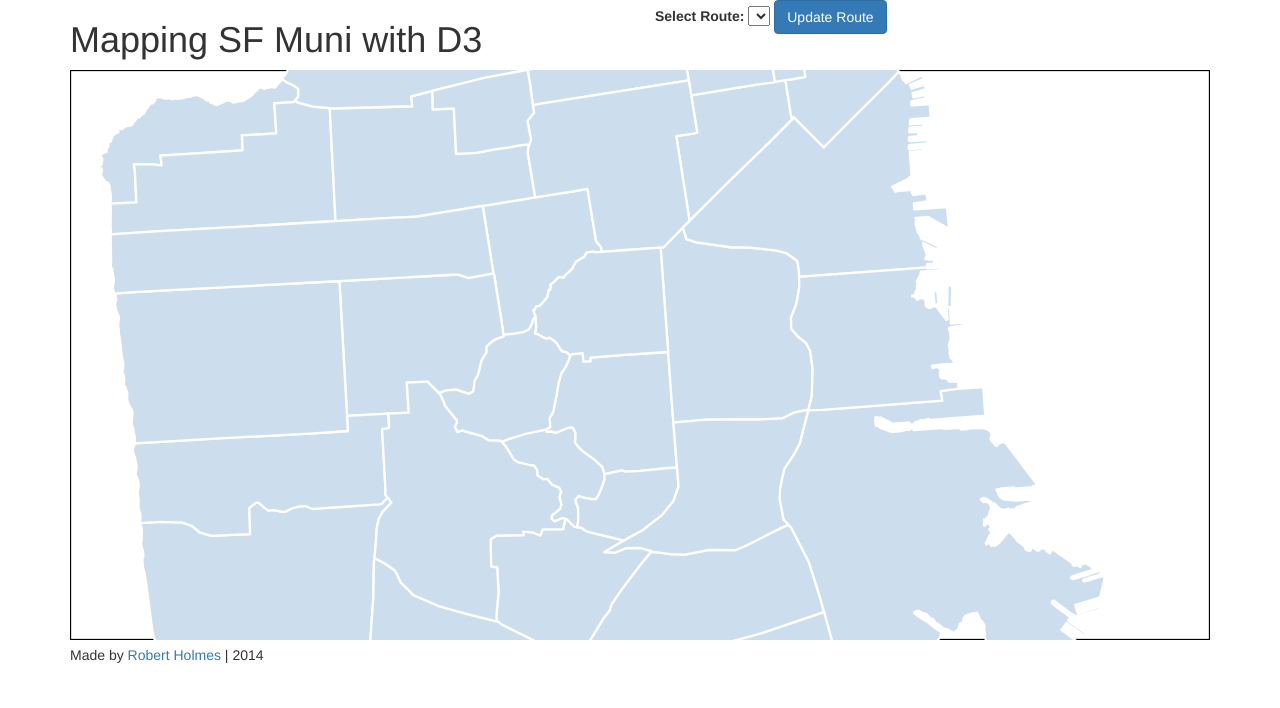
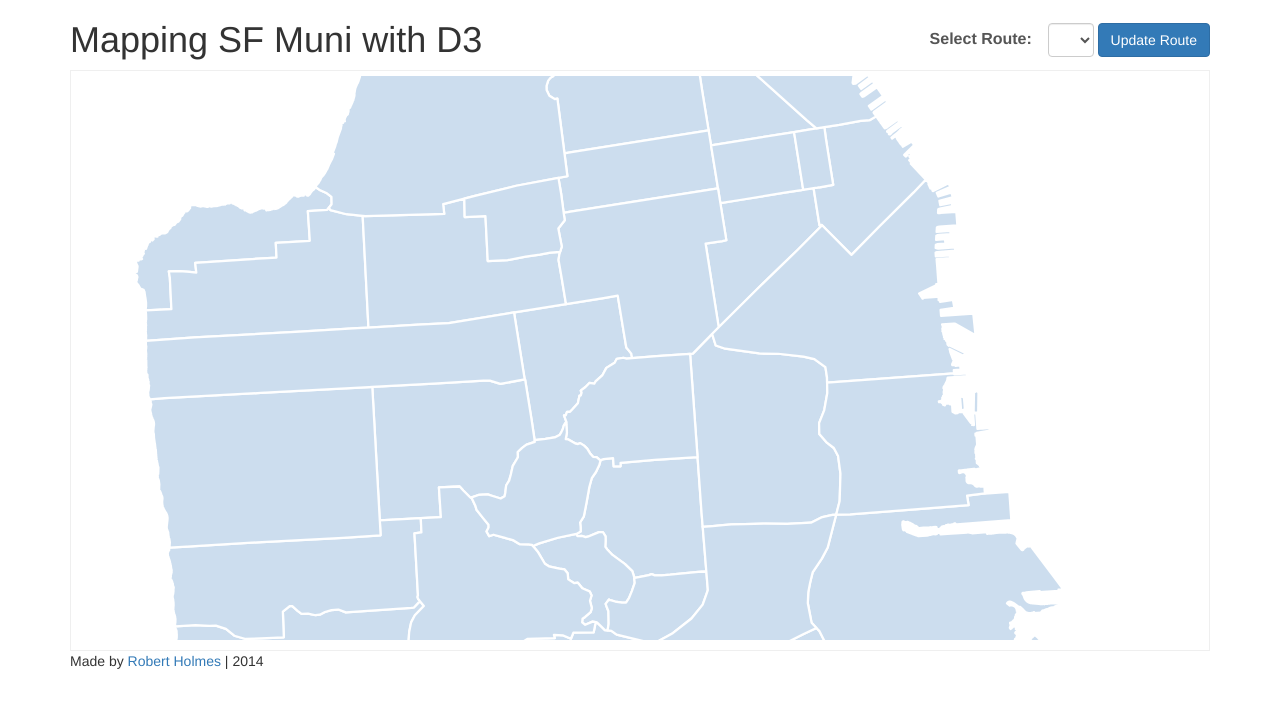
Before and after one commit to rwholmes/sf-transit, a website with bundled scripts: page index.html in a window 1280 px wide. Built offline with nearby package versions, Linux system fonts and the light colour scheme; no server answers.

Commit message:
style user inputs

```diff
--- a/index.html
+++ b/index.html
@@ -12,11 +12,15 @@
         <h1>Mapping SF Muni with D3</h1>
       </div>
       <div class="col-xs-6">
-        <div id="ui-controls">
-          <label>Select Route: </label>
-          <select name="select">
-          </select>
-          <button type="button" class="btn btn-primary">Update Route</button>
+        <div id="ui-controls" class="pull-right">
+          <form class="form-inline">
+            <div class="form-group">
+              <label class="form-control">Select Route: </label>
+              <select class="form-control" name="select">
+              </select>
+            </div>
+            <button type="button" class="btn btn-primary">Update Route</button>
+          </form>
         </div>
       </div>
       <div class="col-xs-12">
--- a/js/bundle.js
+++ b/js/bundle.js
@@ -53,7 +53,7 @@ Map.prototype = {
 		var m_width = $('#map').width();
 		var width  = 500;
 		var height = 250;
-		var offset = [width/2, height/1.7];
+		var offset = [width/1.9, height/1.3];
 
 		var projection = this.projection = d3.geo.mercator()
 		    .scale(160000)
@@ -100,13 +100,6 @@ Map.prototype = {
         .attr('width', m_width)
         .attr('height', m_width * height / width)
         .call(drag);
-
-    // add a rectangle to see the bound of the svg
-    svg.append('rect')
-        .attr('class', 'background')
-        .attr('width', width)
-        .attr('height', height);
-
 
 		var g = this.g = svg.append('g');
 
--- a/styles/style.css
+++ b/styles/style.css
@@ -1,4 +1,7 @@
-
+#map {
+	padding: 5px;
+	border: solid 1px #EFEFEF;
+}
 .background {
 	stroke: black;
 	fill: none;
@@ -15,7 +18,6 @@
 	fill: none;
 	stroke: #cccccc;
 }
-
 .stops {
   fill: #036;
   stroke: #6cb0e0;
@@ -25,10 +27,16 @@
   vector-effect: non-scaling-stroke;
 }
 
-.inbound {
-	fill: green;
-}
-
 .outbound {
 	fill: red;
 }
+#ui-controls {
+	margin-top: 20px;
+}
+
+label.form-control {
+	border: none;
+	box-shadow: none;
+	font-size: 16px;
+	padding-top: 8px;
+}
```
Also changed, not shown: js/map.js (+1 -8 lines).
